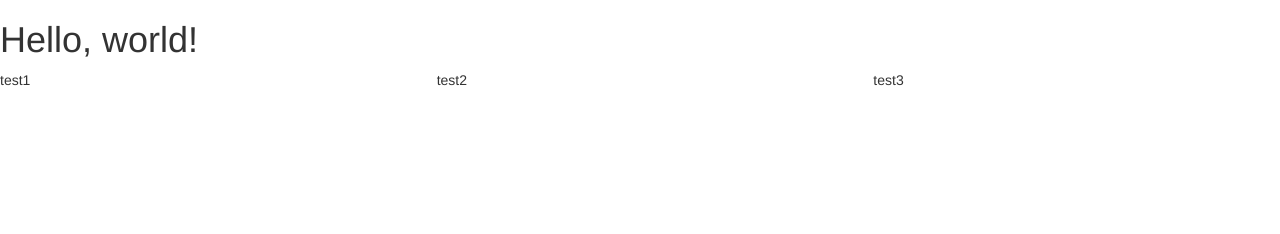
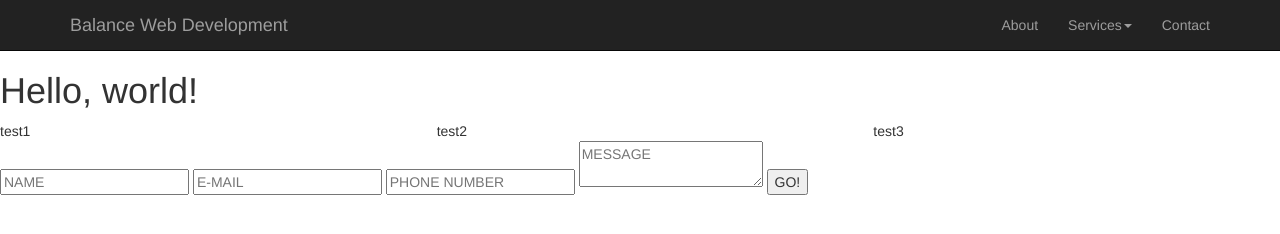
Before and after one commit to sebwong/sebwong.github.io, a plain HTML site: page index.html in a window 1280 px wide. Drawn offline with nearby package versions, Linux system fonts and the light colour scheme; files that its build step writes are made by us from their sources; files whose address does not match are found by name.

Commit message:
Testing Formspree

```diff
--- a/index.html
+++ b/index.html
@@ -18,12 +18,49 @@
     <![endif]-->
   </head>
   <body>
+    <nav class="navbar navbar-inverse navbar-static-top">
+      <div class="container">
+        <div class="navbar-header">
+    	     <button type="button" class="navbar-toggle collapsed" data-toggle="collapse" data-target="#bs-example-navbar-collapse-1" aria-expanded="false">
+             <span class="sr-only">Toggle navigation</span>
+    		  <span class="icon-bar"></span>
+    		<span class="icon-bar"></span>
+    		<span class="icon-bar"></span>
+    	</button>
+    	<a class="navbar-brand" href="#">Balance Web Development</a>
+    </div>
+    <div class="collapse navbar-collapse" id="bs-example-navbar-collapse-1">
+    	<ul class="nav navbar-nav navbar-right">
+    		<li><a href="#">About</a></li>
+    		<li class="dropdown">
+    			<a href="#" class="dropdown-toggle" data-toggle="dropdown" role="button" aria-haspopup="true" aria-expanded="false">Services<span class="caret"></span></a>
+    			<ul class="dropdown-menu">
+    				<li><a href="#">Design</a></li>
+    				<li><a href="#">Development</a></li>
+    				<li><a href="#">Consulting</a></li>
+    			</ul>
+    		</li>
+    		<li><a href="#">Contact</a></li>
+    	</ul>
+    </div>
+    </div>
+    </nav>
     <h1>Hello, world!</h1>
 	<div class="row">
 	  <div class="col-sm-4">test1</div>
 	  <div class="col-sm-4">test2</div>
 	  <div class="col-sm-4">test3</div>
 	</div>
+
+  <form action="http://formspree.io/s.wongsiktsang@gmail.com" id="form">
+
+		  <input id="name" name="name" type="text" placeholder="NAME"/>
+		  <input id="email" name="email" type="text" placeholder="E-MAIL"/>
+		  <input id="phone" name="phone" type="text" placeholder="PHONE NUMBER"/>
+		  <textarea id="message" name="message" type="text" placeholder="MESSAGE"></textarea>
+      <input id="submit" name="submit" type="submit" value="GO!"/>
+
+  </form>
     <!-- jQuery (necessary for Bootstrap's JavaScript plugins) -->
     <script src="https://ajax.googleapis.com/ajax/libs/jquery/1.11.3/jquery.min.js"></script>
     <!-- Include all compiled plugins (below), or include individual files as needed -->
```
Also changed, not shown: 3 other files.
